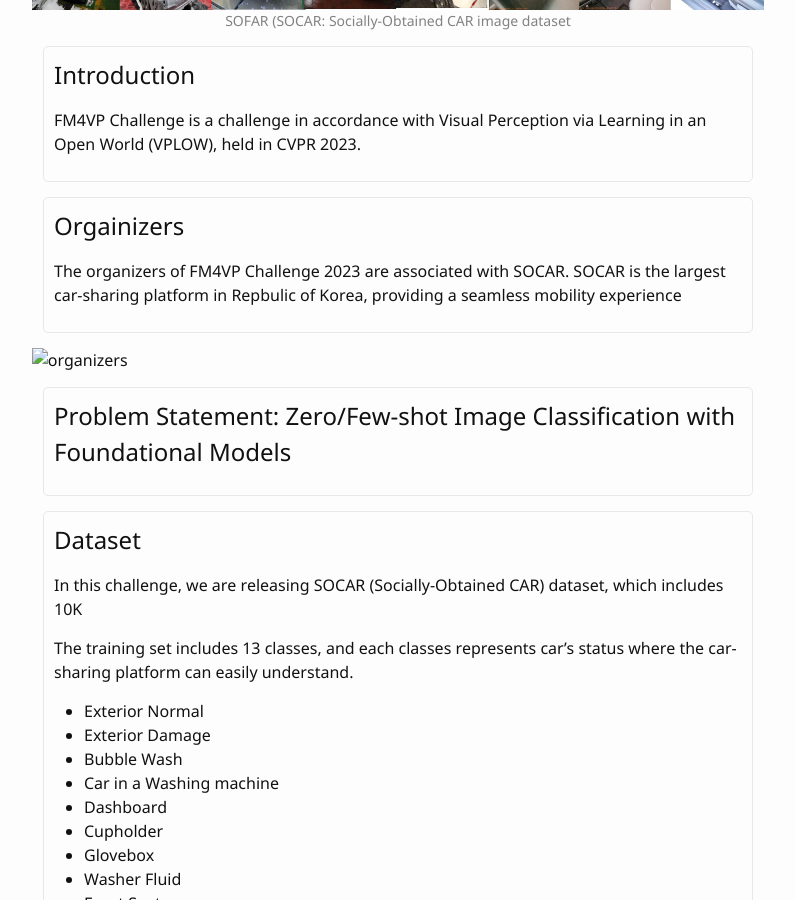
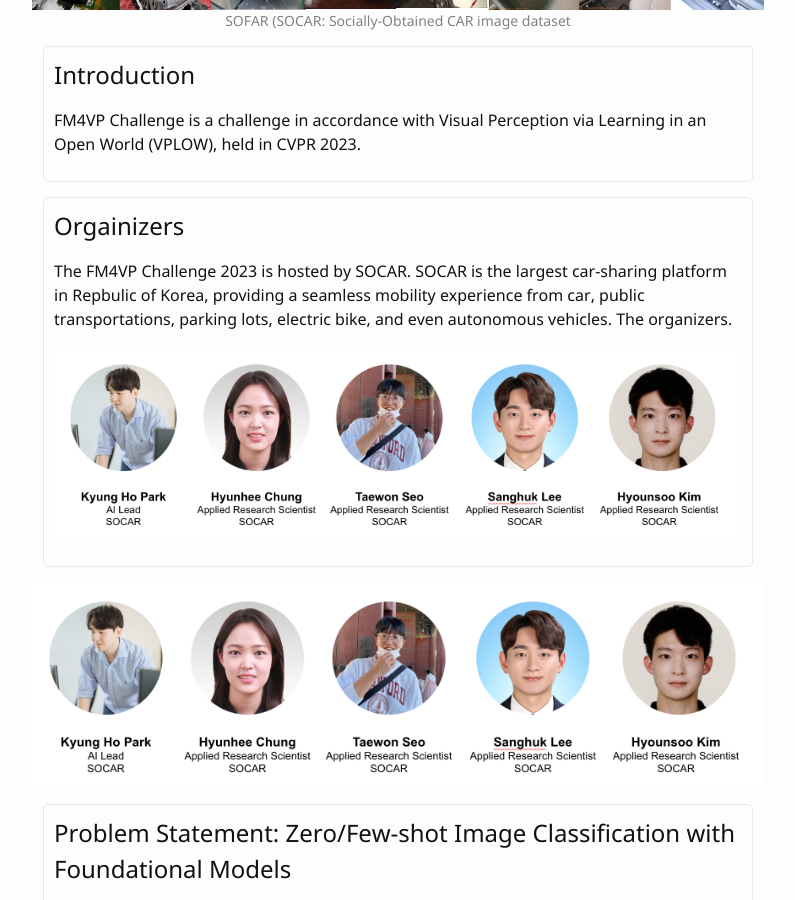
Before and after one commit to socar-esther/socar-esther.github.io, a Jekyll site: the page built from index.md, in a window 1280 px wide and 900 px high, scrolled down 507 px. Shown: the whole window, without its empty margins (242-1037 px from the left). Built offline with Jekyll 4.4.1, drawn with Linux system fonts in a browser that asks for light colours.

Commit message:
new-image

```diff
--- a/index.md
+++ b/index.md
@@ -21,7 +21,9 @@ FM4VP Challenge is a challenge in accordance with Visual Perception via Learning
 <div class="toc" markdown="1">
 ## Orgainizers
 
-The organizers of FM4VP Challenge 2023 are associated with SOCAR. SOCAR is the largest car-sharing platform in Repbulic of Korea, providing a seamless mobility experience
+The FM4VP Challenge 2023 is hosted by SOCAR. SOCAR is the largest car-sharing platform in Repbulic of Korea, providing a seamless mobility experience from car, public transportations, parking lots, electric bike, and even autonomous vehicles. The organizers.
+
+<img src="images/organizers.png">
 
 </div>
 
```
Also changed, not shown: images/organizers.png (renamed from images/orgainzers.png).
